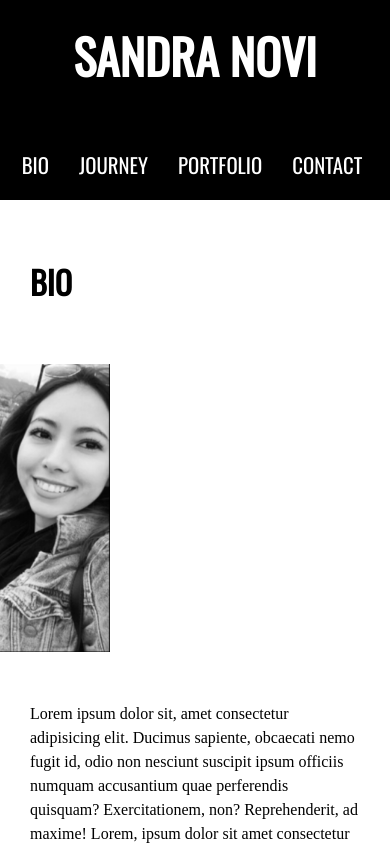
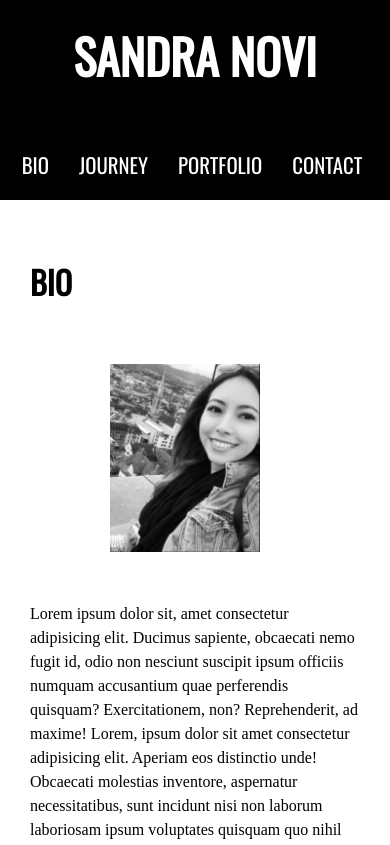
Before and after one commit to sandritaa/milenasatelier, a React (Create React App) app: page / in a window 390 px wide. Shown: the top 845 px of the page. Built offline with nearby package versions, Linux system fonts and the light colour scheme; a web font is replaced by a local one.

Commit message:
Fix media queries

```diff
--- a/src/index.css
+++ b/src/index.css
@@ -398,3 +398,16 @@ ul {
     margin-bottom: 50px;
   }
 }
+
+@media(max-width: 390px) {
+  .contactContainer {
+    height: 660px;
+
+  }
+
+  .bioHeader img {
+    max-width: 150px;
+    margin-right: 100px;
+    margin-bottom: 50px;
+  }
+}
```
